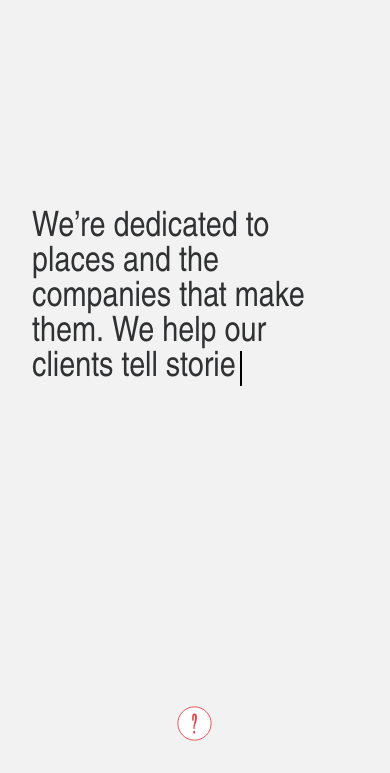
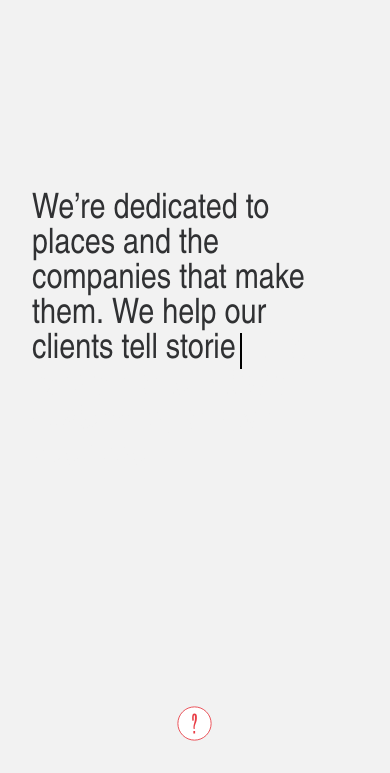
Before and after one commit to dentonmark/landing-page-test, a plain HTML site: page index.html in a window 390 px wide. Shown: the part 71-844 px from the top of the page. Drawn offline with Linux system fonts and the light colour scheme; a web font is replaced by a local one.

Commit message:
Update style.css

```diff
--- a/assets/css/style.css
+++ b/assets/css/style.css
@@ -211,6 +211,7 @@ address {
 @media (max-width: 850px) {
   .tagline {
     position: relative;
+    top: -.5em;
     z-index: 1;
     font-size: 9vmin;
   }
```
